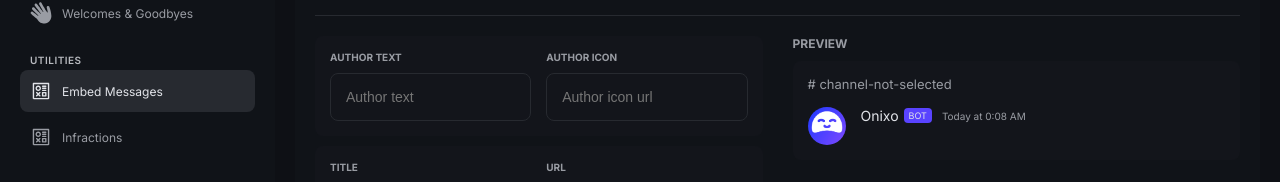
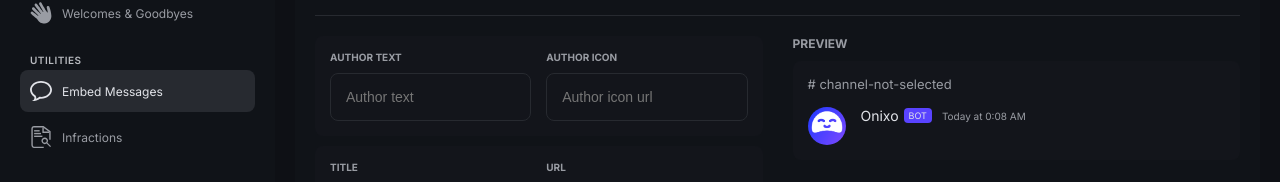
Before and after one commit to Poxie/onixo-new, a Next.js app in the folder frontend/: page /dashboard/1/embeds/ in a window 1280 px wide. Shown: the part 289-471 px from the top of the page. Built offline with nearby package versions, Linux system fonts and the light colour scheme; what next-redux-wrapper would draw is missing.

Commit message:
Added embed and infractions icons

```diff
--- /dev/null
+++ b/frontend/assets/icons/EmbedIcon.tsx
@@ -0,0 +1,3 @@
+export const EmbedIcon = () => (
+    <svg xmlns="http://www.w3.org/2000/svg" viewBox="0 0 24 24"><path d="M12 3c5.514 0 10 3.476 10 7.747 0 4.272-4.48 7.748-9.986 7.748-.62 0-1.092-.046-1.759-.097-1 .776-1.774 1.403-3.485 1.962.26-1.383-.113-2.259-.514-3.259-2.383-1.505-4.256-3.411-4.256-6.354 0-4.271 4.486-7.747 10-7.747zm0-2c-6.627 0-12 4.363-12 9.747 0 3.13 1.816 5.916 4.641 7.699.867 2.167-1.084 4.008-3.143 4.502 3.085.266 6.776-.481 9.374-2.497 7.08.54 13.128-3.988 13.128-9.704 0-5.384-5.373-9.747-12-9.747z"/></svg>
+)
--- /dev/null
+++ b/frontend/assets/icons/InfractionIcon.tsx
@@ -0,0 +1,3 @@
+export const InfractionIcon = () => (
+    <svg xmlns="http://www.w3.org/2000/svg" style={{ verticalAlign: 'middle' }} viewBox="0 0 1024 1024"><path d="M896 320 576 320 576 64 640 64 640 256 896 256Z"/><path d="M790.992461 754.013594l186.402874 186.402874-40.72896 40.72896-186.402874-186.402874 40.72896-40.72896Z"/><path d="M686.592 844.8c-83.2 0-153.6-70.4-153.6-153.6s70.4-153.6 153.6-153.6 153.6 70.4 153.6 153.6C833.792 774.4 769.792 844.8 686.592 844.8zM686.592 601.6c-51.2 0-89.6 38.4-89.6 89.6s38.4 89.6 89.6 89.6 89.6-38.4 89.6-89.6S731.392 601.6 686.592 601.6z"/><path d="M640 1024 187.392 1024C110.592 1024 64 953.6 64 870.4L64 129.216C64 54.656 110.592 0 187.392 0l441.6 0L960 249.6 960 640l-64 0L896 275.2 609.792 64l-422.4 0C142.592 64 128 97.728 128 133.44L128 876.8C128 921.6 142.592 960 187.392 960L640 960 640 1024z"/><path d="M192 192l256 0 0 64-256 0 0-64Z"/><path d="M192 320l320 0 0 64-320 0 0-64Z"/><path d="M192 448l384 0 0 64-384 0 0-64Z"/></svg>
+)
--- a/frontend/layouts/dashboard/SidebarTabs.tsx
+++ b/frontend/layouts/dashboard/SidebarTabs.tsx
@@ -4,6 +4,8 @@ import { HammerIcon } from '@/assets/icons/HammerIcon';
 import { HandIcon } from '@/assets/icons/HandIcon';
 import { useRouter } from 'next/router';
 import Link from 'next/link';
+import { InfractionIcon } from '@/assets/icons/InfractionIcon';
+import { EmbedIcon } from '@/assets/icons/EmbedIcon';
 
 const GROUPS: {
     title: string | undefined;
@@ -20,8 +22,8 @@ const GROUPS: {
     {
         title: 'Utilities',
         tabs: [
-            { text: 'Embed Messages', path: '/embeds', icon: <OverviewIcon /> },
-            { text: 'Infractions', path: '/infractions', icon: <OverviewIcon /> }
+            { text: 'Embed Messages', path: '/embeds', icon: <EmbedIcon /> },
+            { text: 'Infractions', path: '/infractions', icon: <InfractionIcon /> }
         ]
     }
 ]
```
